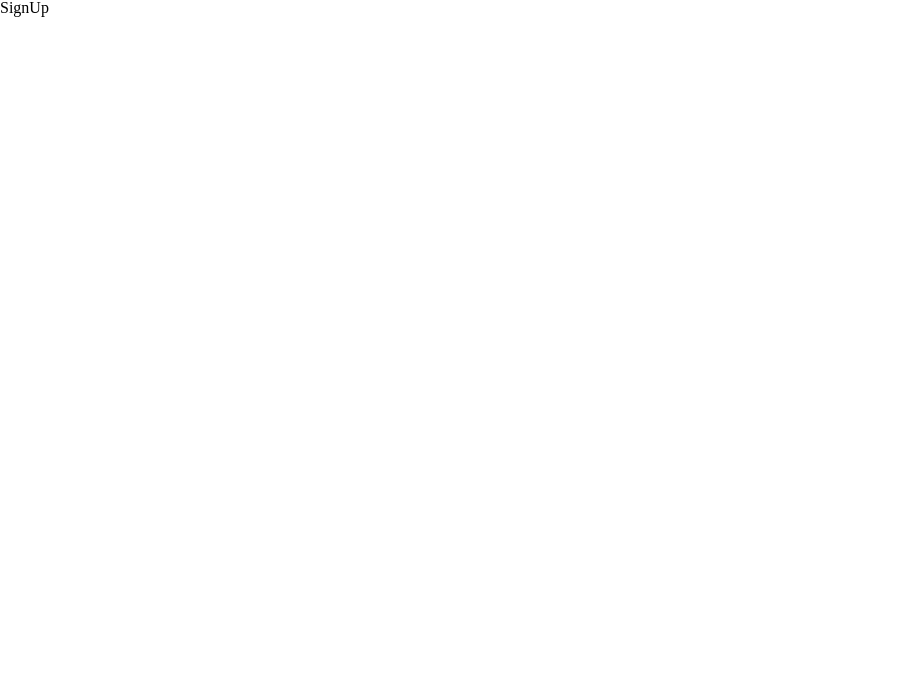
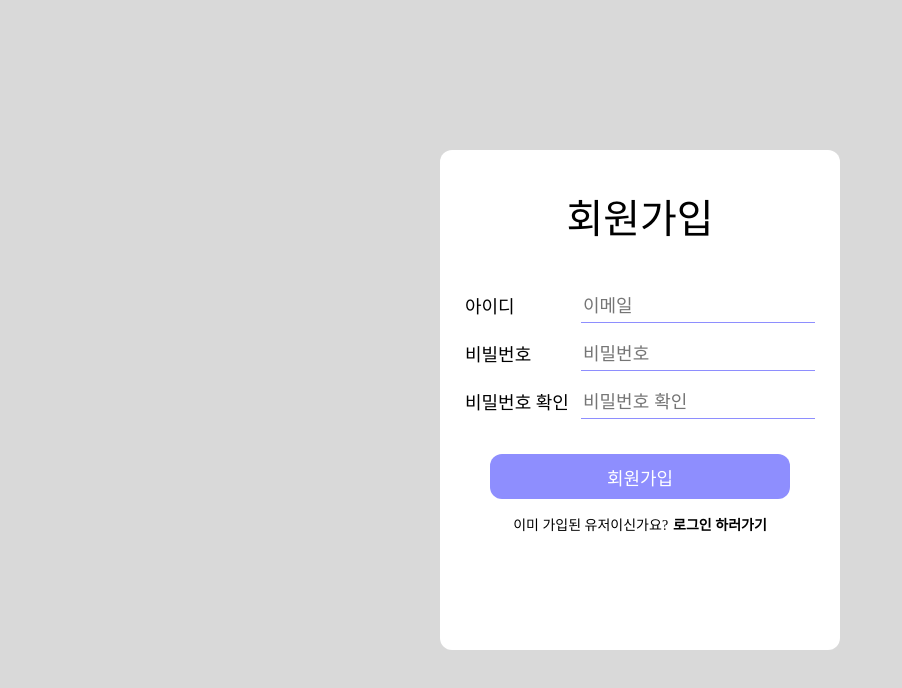
Before and after one commit to KanghoYoo/wanted-pre-onboarding-challenge-fe-1, a React (Create React App) app: page /signup in a window 1280 px wide. Shown: the top 688 px of the page, without its empty margins (0-902 px from the left). Built offline with nearby package versions, Linux system fonts and the light colour scheme.

Commit message:
Add: 회원가입 페이지 구성 및 기능구현

```diff
--- a/src/auth/SignUp.tsx
+++ b/src/auth/SignUp.tsx
@@ -1,7 +1,125 @@
-import React from "react";
+import React, { useCallback, useState } from "react";
+import { Link, useNavigate } from "react-router-dom";
+import { Background, Button, Form, H1, Label, Main } from "./SignUpStyles";
+import useInput from "../hooks/useInput";
+import axios from "axios";
 
 function SignUp() {
-  return <div>SignUp</div>;
+  const [userId, onChangeUserId] = useInput("");
+  const [userPassword, , setUserPassword] = useInput("");
+  const [userPasswordConfirm, , setUserPasswordConfirm] = useInput("");
+  const [mismatchError, setMismatchError] = useState(false);
+  const [errorText, setErrorText] = useState("");
+
+  const EMAIL_REGEX =
+    /^(([^<>()\[\]\.,;:\s@\"]+(\.[^<>()\[\]\.,;:\s@\"]+)*)|(\".+\"))@(([^<>()[\]\.,;:\s@\"]+\.)+[^<>()[\]\.,;:\s@\"]{2,})$/i;
+  // 영문, 숫자, 특수문자 혼합 8-20자리 이내 비밀번호
+  const PASSWORDS_REGEX =
+    /^(?=.*[a-zA-Z])(?=.*[0-9])(?=.*[!@#$%^&*])[a-zA-Z0-9!@#$%^&*]{8,20}$/;
+
+  const navigate = useNavigate();
+
+  const onChangeUserPassword = useCallback(
+    (e: any) => {
+      setUserPassword(e.target.value);
+      setMismatchError(e.target.value !== userPasswordConfirm);
+    },
+    [userPasswordConfirm]
+  );
+
+  const onChangeUserPasswordConfirm = useCallback(
+    (e: any) => {
+      setUserPasswordConfirm(e.target.value);
+      setMismatchError(e.target.value !== userPassword);
+    },
+    [userPassword]
+  );
+
+  const onSubmit = useCallback(
+    (e: any) => {
+      e.preventDefault();
+      console.log(userId);
+      !EMAIL_REGEX.test(userId)
+        ? setErrorText("이메일 형식으로 아이디를 입력해주세요.")
+        : !PASSWORDS_REGEX.test(userPassword)
+        ? setErrorText(
+            "8자이상, 영문, 특수기호를 포함한 비밀번호를 입력해주세요."
+          )
+        : mismatchError
+        ? setErrorText("비밀번호가 일치하지 않습니다.")
+        : (function () {
+            axios
+              .post(`http://localhost:8080/users/create`, {
+                email: userId,
+                password: userPassword,
+              })
+              .then((response) => {
+                window.alert(response.data.message);
+              })
+              .catch((error) => {
+                console.log(error.response.data);
+              })
+              .then(() => {
+                navigate("/login");
+              });
+          })();
+    },
+    [
+      userId,
+      userPassword,
+      setErrorText,
+      mismatchError,
+      EMAIL_REGEX,
+      PASSWORDS_REGEX,
+    ]
+  );
+  return (
+    <Background>
+      <Main>
+        <H1>회원가입</H1>
+        <Form onSubmit={onSubmit}>
+          <Label htmlFor="userId">
+            아이디
+            <input
+              id="userId"
+              type="user"
+              value={userId}
+              onChange={onChangeUserId}
+              placeholder="이메일"
+            ></input>
+          </Label>
+          <Label htmlFor="userPassword">
+            비빌번호
+            <input
+              id="userPassword"
+              type="password"
+              value={userPassword}
+              onChange={onChangeUserPassword}
+              placeholder="비밀번호"
+            ></input>
+          </Label>
+          <Label htmlFor="userPasswordConfirm">
+            비밀번호 확인
+            <input
+              id="userPasswordConfirm"
+              type="password"
+              value={userPasswordConfirm}
+              onChange={onChangeUserPasswordConfirm}
+              placeholder="비밀번호 확인"
+            ></input>
+          </Label>
+          <div>
+            <strong>{errorText}</strong>
+          </div>
+          <Button type="submit">회원가입</Button>
+        </Form>
+        <div>
+          이미 가입된 유저이신가요?
+          <Link to="/login">로그인 하러가기</Link>
+        </div>
+      </Main>
+    </Background>
+  );
 }
 
 export default SignUp;
```
